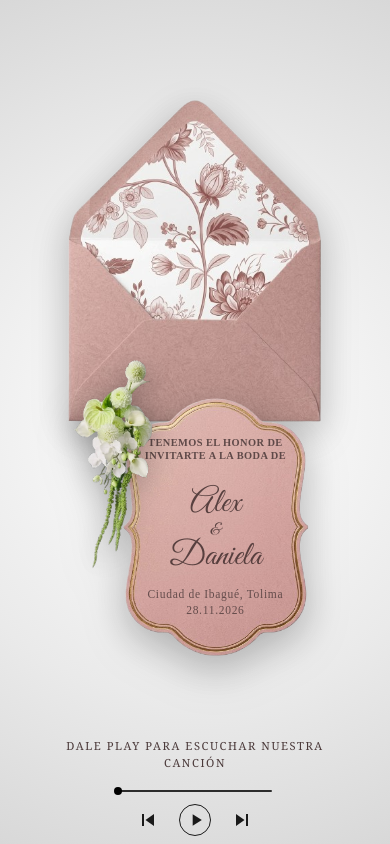
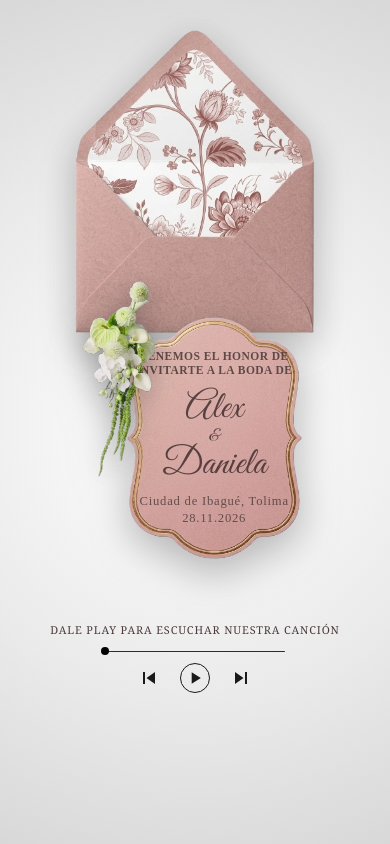
Before and after one commit to Leo1827/boda-invitation-alex-daniela, a Next.js app: page /invitation in a window 390 px wide. Shown: the top 844 px of the page. Built offline with nearby package versions, Linux system fonts and the light colour scheme.

Commit message:
update: padding bottom events and music player css

```diff
--- a/components/Invitation/Invitation.module.css
+++ b/components/Invitation/Invitation.module.css
@@ -1,27 +1,27 @@
-/* Contenedor principal ajustado estrictamente a 100vh sin scroll */
+/* Contenedor principal ajustado estrictamente a la pantalla sin scroll forzado */
 .container {
-  height: 100vh;
-  height: 100dvh; /* Soporte exacto para barras de navegación móviles */
+  min-height: 100vh;
+  min-height: 100dvh;
   width: 100%;
   display: flex;
-  justify-content: center;
+  flex-direction: column;
   align-items: center;
-  padding: 0.5rem;
+  padding: 1rem 0.5rem;
   box-sizing: border-box;
   background: radial-gradient(circle at center, #ffffff 0%, #eaeaea 60%, #d8d8d8 100%);
-  overflow: hidden; /* Evita cualquier scroll de pantalla */
+  overflow: hidden;
 }
 
-/* Envoltorio principal: se escala según el alto de la pantalla (vh) */
+/* Envoltorio principal: se adapta según el alto y ancho disponible */
 .compositionWrapper {
   position: relative;
   width: 100%;
-  /* Usa clamp para que nunca supere el 75% de la altura ni los 380px de ancho */
-  max-width: clamp(280px, 48vh, 380px);
+  max-width: clamp(300px, 85vw, 440px);
   display: flex;
   flex-direction: column;
   align-items: center;
   justify-content: center;
+  margin: 0 auto;
 }
 
 /* 1. SOBRE (CARTA) AL FONDO */
@@ -41,9 +41,9 @@
 /* 2. CONTENEDOR DE LA TARJETA (FIGURA) */
 .cardWrapper {
   position: relative;
-  width: 82%;
+  width: 86%;
   margin-top: -32%;
-  margin-left: 18%;
+  margin-left: 14%;
   z-index: 2;
   filter: drop-shadow(0px 12px 22px rgba(0, 0, 0, 0.14));
 }
@@ -81,17 +81,17 @@
 }
 
 .subhead {
-  font-size: clamp(0.48rem, 1.3vh, 0.65rem);
+  font-size: clamp(0.55rem, 1.4vh, 0.72rem);
   letter-spacing: 0.04em;
   text-transform: uppercase;
-  margin-bottom: 1.6rem;
+  margin-bottom: 0.8rem;
   opacity: 0.85;
-  line-height: 1.3;
+  line-height: 1.2;
   font-weight: 700;
 }
 
 .names {
-  font-size: clamp(1.5rem, 4vh, 2.1rem);
+  font-size: clamp(1.6rem, 4.5vh, 2.4rem);
   font-style: italic;
   font-weight: 400;
   line-height: 0.95;
@@ -100,50 +100,45 @@
 
 .ampersand {
   display: block;
-  font-size: clamp(0.9rem, 2vh, 1.1rem);
+  font-size: clamp(0.9rem, 2vh, 1.2rem);
   margin: 0.15rem 0;
   font-style: normal;
 }
 
 .details {
-  margin-top: 0.8rem;
-  font-size: clamp(0.55rem, 1.4vh, 0.72rem);
+  margin-top: 0.6rem;
+  font-size: clamp(0.6rem, 1.5vh, 0.8rem);
   letter-spacing: 0.06em;
   opacity: 0.8;
-  line-height: 1.4;
+  line-height: 1.3;
 }
 
-/* AJUSTES RESPONSIVOS Y DISPOSITIVOS PEQUEÑOS */
-
+/* AJUSTES RESPONSIVOS PARA MÓVILES */
 @media (max-width: 600px) {
   .compositionWrapper {
-    max-width: clamp(260px, 45vh, 340px);
-    padding-top: 5rem;
+    max-width: clamp(280px, 82vw, 360px);
+    padding-top: 0; /* Removido el padding excesivo de 5rem */
   }
 
   .cardWrapper {
     width: 88%;
-    margin-top: -30%;
+    margin-top: -28%;
     margin-left: 12%;
-  }
-
-  .envelopeWrapper {
-    width: 100%;
   }
 }
 
-/* Dispositivos de pantalla vertical baja (móviles horizontales o pantallas pequeñas) */
-@media (max-height: 650px) {
-
+/* Dispositivos de altura baja (p. ej., iPhone SE, teléfonos pequeños o landscape) */
+@media (max-height: 680px) {
   .compositionWrapper {
-    max-width: 270px;
+    max-width: clamp(240px, 42vh, 300px);
   }
 
   .subhead {
-    margin-bottom: 0.2rem;
+    font-size: clamp(0.5rem, 1.2vh, 0.65rem);
+    margin-bottom: 1.2rem;
   }
 
   .details {
-    margin-top: 0.4rem;
+    margin-top: 0.3rem;
   }
 }
--- a/components/MusicPlayer/MusicPlayer.module.css
+++ b/components/MusicPlayer/MusicPlayer.module.css
@@ -1,21 +1,22 @@
 .playerContainer {
   width: 100%;
   max-width: 360px;
-  margin: 1.5rem auto 0.2rem auto;
+  margin: 0.8rem auto 0 auto;
   display: flex;
   flex-direction: column;
   align-items: center;
   text-align: center;
   font-family: 'Playfair Display', 'Georgia', serif;
-  padding: 0 1rem;
+  padding: 0 0.5rem;
+  z-index: 5;
 }
 
 /* Título superior */
 .title {
-  font-size: 0.78rem;
+  font-size: 0.75rem;
   text-transform: uppercase;
   color: #3b2828;
-  margin-bottom: 0.9rem;
+  margin-bottom: 0.5rem;
   font-weight: 400;
   opacity: 0.9;
 }
@@ -23,13 +24,13 @@
 /* Contenedor de la barra de progreso */
 .progressContainer {
   position: relative;
-  width: 50%;
-  max-width: 240px;
+  width: 60%;
+  max-width: 220px;
   height: 10px;
   display: flex;
   align-items: center;
   cursor: pointer;
-  margin-bottom: 0.5rem;
+  margin-bottom: 0.4rem;
 }
 
 /* Línea base del reproductor */
@@ -82,7 +83,6 @@
   justify-content: center;
   color: #1a1a1a;
   transition: transform 0.15s ease, opacity 0.15s ease;
-
 }
 
 .controlBtn:hover {
@@ -95,8 +95,8 @@
 
 /* Botón principal de Play / Pause */
 .playBtn {
-  width: 32px;
-  height: 32px;
+  width: 30px;
+  height: 30px;
   border-radius: 50%;
   border: 1.5px solid #1a1a1a;
   display: flex;
@@ -105,27 +105,35 @@
   color: #1a1a1a;
 }
 
-/* Botones secundarios (Prev / Next) */
+/* Botones secundarios */
 .navBtn {
   color: #1a1a1a;
-
 }
 
 /* Adaptación para pantallas pequeñas */
 @media (max-width: 480px) {
+  .playerContainer {
+    margin-top: 0.5rem;
+    padding-bottom: 0; /* Removido el padding excesivo que desbordaba la vista */
+  }
 
   .title {
-    font-size: 0.7rem;
-    letter-spacing: 0.14em;
+    font-size: 0.68rem;
+    letter-spacing: 0.08em;
   }
 
   .progressContainer {
-    max-width: 200px;
+    max-width: 180px;
   }
 }
 
-@media (max-width: 380px) {
+@media (max-height: 650px) {
   .playerContainer {
-    padding-bottom: 8rem;
+    margin-top: 0.2rem;
+  }
+
+  .title {
+    font-size: 0.62rem;
+    margin-bottom: 0.2rem;
   }
 }
```
